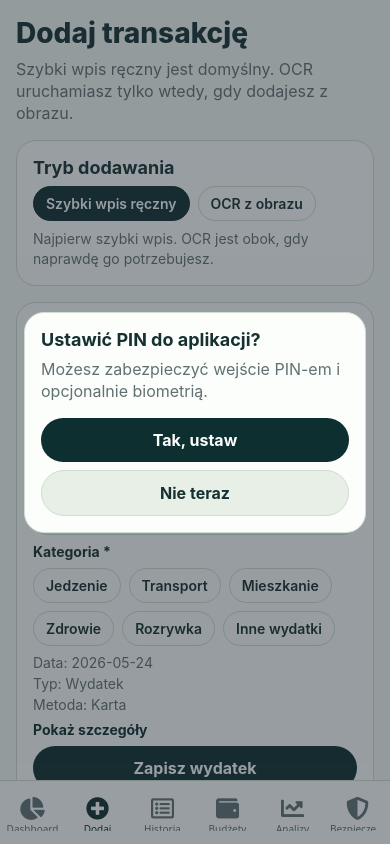
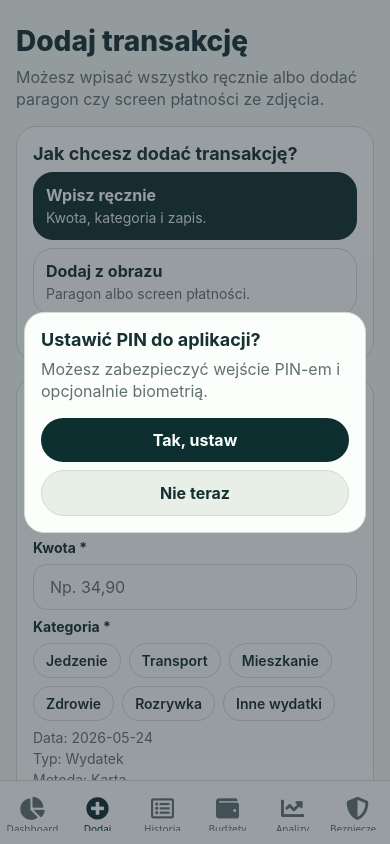
Before and after one commit to JustItDo/finanse-app, a React Native app: screen /AddTransaction in a window 390 px wide. Built offline with nearby package versions, Linux system fonts and the light colour scheme.

Commit message:
Polish post-test transaction and safe-area UX

```diff
--- a/app.json
+++ b/app.json
@@ -54,11 +54,11 @@
         }
       ]
     ],
+    "owner": "justitdo",
     "extra": {
       "eas": {
-        "projectId": "869f10a2-5618-4a50-9453-572d503268e7"
+        "projectId": "c06c83c8-0e8c-49b3-9d07-548aee6cff34"
       }
-    },
-    "owner": "justitdo"
+    }
   }
 }
--- a/src/features/analysis/screens/AnalysisScreen.tsx
+++ b/src/features/analysis/screens/AnalysisScreen.tsx
@@ -21,7 +21,7 @@ const RANGE_OPTIONS: { label: string; value: AnalysisTimeRange }[] = [
 
 export function AnalysisScreen() {
   const { repositories, status, error } = useAppServices();
-  const { contentBottomPadding } = useScreenContentInsets();
+  const { contentBottomPadding, contentTopPadding } = useScreenContentInsets();
   const isFocused = useIsFocused();
   const [range, setRange] = useState<AnalysisTimeRange>('current_month');
   const [analysis, setAnalysis] = useState<AnalysisState | null>(null);
@@ -72,7 +72,7 @@ export function AnalysisScreen() {
     <ScrollView
       contentContainerStyle={[
         styles.content,
-        { paddingBottom: contentBottomPadding },
+        { paddingBottom: contentBottomPadding, paddingTop: contentTopPadding },
       ]}
       showsVerticalScrollIndicator={false}
       style={styles.screen}
--- a/src/features/budgets/screens/BudgetsScreen.tsx
+++ b/src/features/budgets/screens/BudgetsScreen.tsx
@@ -136,7 +136,7 @@ function flattenCategoryItems(setup: BudgetSetupState) {
 
 export function BudgetsScreen() {
   const { repositories, status } = useAppServices();
-  const { contentBottomPadding } = useScreenContentInsets();
+  const { contentBottomPadding, contentTopPadding } = useScreenContentInsets();
   const monthKey = getCurrentMonthKey();
   const scrollRef = useRef<ScrollView | null>(null);
   const scrollToKeyboardTarget = (target: number, topOffset: number) => {
@@ -454,7 +454,7 @@ export function BudgetsScreen() {
         automaticallyAdjustKeyboardInsets
         contentContainerStyle={[
           styles.content,
-          { paddingBottom: contentBottomPadding },
+          { paddingBottom: contentBottomPadding, paddingTop: contentTopPadding },
         ]}
         contentInsetAdjustmentBehavior="automatic"
         keyboardDismissMode={Platform.OS === 'ios' ? 'interactive' : 'on-drag'}
--- a/src/features/dashboard/screens/DashboardScreen.tsx
+++ b/src/features/dashboard/screens/DashboardScreen.tsx
@@ -18,7 +18,7 @@ import { formatMinorUnits } from '@/src/shared/utils/money';
 
 export function DashboardScreen() {
   const { repositories, status, error } = useAppServices();
-  const { contentBottomPadding } = useScreenContentInsets();
+  const { contentBottomPadding, contentTopPadding } = useScreenContentInsets();
   const navigation = useNavigation<BottomTabNavigationProp<RootTabParamList>>();
   const isFocused = useIsFocused();
   const [monthKey, setMonthKey] = useState(getCurrentMonthKey());
@@ -82,7 +82,7 @@ export function DashboardScreen() {
     <ScrollView
       contentContainerStyle={[
         styles.content,
-        { paddingBottom: contentBottomPadding },
+        { paddingBottom: contentBottomPadding, paddingTop: contentTopPadding },
       ]}
       showsVerticalScrollIndicator={false}
       style={styles.screen}
--- a/src/features/history/screens/HistoryScreen.tsx
+++ b/src/features/history/screens/HistoryScreen.tsx
@@ -75,7 +75,7 @@ function formatHistoryMonthSummary(monthKey: string) {
 
 export function HistoryScreen() {
   const { repositories, status, error } = useAppServices();
-  const { contentBottomPadding } = useScreenContentInsets();
+  const { contentBottomPadding, contentTopPadding } = useScreenContentInsets();
   const navigation = useNavigation<BottomTabNavigationProp<RootTabParamList>>();
   const isFocused = useIsFocused();
   const listRef = useRef<FlatList<HistoryTransactionItem> | null>(null);
@@ -500,7 +500,7 @@ export function HistoryScreen() {
       automaticallyAdjustKeyboardInsets
       contentContainerStyle={[
         styles.content,
-        { paddingBottom: contentBottomPadding },
+        { paddingBottom: contentBottomPadding, paddingTop: contentTopPadding },
       ]}
       contentInsetAdjustmentBehavior="automatic"
       data={historyState.transactions}
--- a/src/features/settings/screens/SettingsScreen.tsx
+++ b/src/features/settings/screens/SettingsScreen.tsx
@@ -35,7 +35,7 @@ function getProtectionSummary(hasPin: boolean, biometricEnabled: boolean) {
 }
 
 export function SettingsScreen() {
-  const { contentBottomPadding } = useScreenContentInsets();
+  const { contentBottomPadding, contentTopPadding } = useScreenContentInsets();
   const scrollRef = useRef<ScrollView | null>(null);
   const scrollToKeyboardTarget = (target: number, topOffset: number) => {
     scrollRef.current?.scrollResponderScrollNativeHandleToKeyboard?.(
@@ -237,7 +237,7 @@ export function SettingsScreen() {
         automaticallyAdjustKeyboardInsets
         contentContainerStyle={[
           styles.content,
-          { paddingBottom: contentBottomPadding },
+          { paddingBottom: contentBottomPadding, paddingTop: contentTopPadding },
         ]}
         contentInsetAdjustmentBehavior="automatic"
         keyboardDismissMode={Platform.OS === 'ios' ? 'interactive' : 'on-drag'}
--- a/src/features/transactions/screens/AddTransactionScreen.tsx
+++ b/src/features/transactions/screens/AddTransactionScreen.tsx
@@ -11,6 +11,7 @@ import {
   Text,
   View,
 } from 'react-native';
+import { useIsFocused } from '@react-navigation/native';
 
 import type { TransactionType } from '@/src/domain/finance';
 import {
@@ -65,7 +66,8 @@ type EntryMode = 'manual' | 'ocr';
 
 export function AddTransactionScreen() {
   const { repositories, status } = useAppServices();
-  const { contentBottomPadding } = useScreenContentInsets();
+  const isFocused = useIsFocused();
+  const { contentBottomPadding, contentTopPadding } = useScreenContentInsets();
   const scrollRef = useRef<ScrollView | null>(null);
   const scrollToKeyboardTarget = (target: number, topOffset: number) => {
     scrollRef.current?.scrollResponderScrollNativeHandleToKeyboard?.(
@@ -99,7 +101,7 @@ export function AddTransactionScreen() {
   const [showRawOcrText, setShowRawOcrText] = useState(false);
 
   useEffect(() => {
-    if (status !== 'ready') {
+    if (status !== 'ready' || !isFocused) {
       return;
     }
 
@@ -112,7 +114,27 @@ export function AddTransactionScreen() {
         }
 
         setContext(result);
-        setForm(result.defaultValues);
+        setForm((current) => {
+          if (!current) {
+            return result.defaultValues;
+          }
+
+          const nextType = current.type;
+          const availableCategories = result.categoriesByType[nextType];
+          const hasCurrentCategory = availableCategories.some(
+            (category) => category.id === current.categoryId,
+          );
+
+          return {
+            ...current,
+            categoryId: hasCurrentCategory ? current.categoryId : '',
+            paymentMethod:
+              current.paymentMethod ||
+              result.defaultPaymentMethodByType[nextType],
+            type: nextType,
+          };
+        });
+        setSubmitError(null);
       })
       .catch((error: unknown) => {
         if (!cancelled) {
@@ -127,7 +149,7 @@ export function AddTransactionScreen() {
     return () => {
       cancelled = true;
     };
-  }, [repositories, status]);
+  }, [isFocused, repositories, status]);
 
   useEffect(() => {
     if (!impact) {
@@ -301,7 +323,7 @@ export function AddTransactionScreen() {
         automaticallyAdjustKeyboardInsets
         contentContainerStyle={[
           styles.content,
-          { paddingBottom: contentBottomPadding },
+          { paddingBottom: contentBottomPadding, paddingTop: contentTopPadding },
         ]}
         contentInsetAdjustmentBehavior="automatic"
         keyboardDismissMode={Platform.OS === 'ios' ? 'interactive' : 'on-drag'}
@@ -312,8 +334,8 @@ export function AddTransactionScreen() {
         <View style={styles.hero}>
           <Text style={styles.title}>Dodaj transakcję</Text>
           <Text style={styles.description}>
-            Szybki wpis ręczny jest domyślny. OCR uruchamiasz tylko wtedy, gdy
-            dodajesz z obrazu.
+            Możesz wpisać wszystko ręcznie albo dodać paragon czy screen
+            płatności ze zdjęcia.
           </Text>
         </View>
 
@@ -324,29 +346,31 @@ export function AddTransactionScreen() {
         ) : null}
 
         <AppCard>
-          <Text style={styles.sectionTitle}>Tryb dodawania</Text>
-          <View style={styles.chipGroup}>
-            <Chip
+          <Text style={styles.sectionTitle}>Jak chcesz dodać transakcję?</Text>
+          <View style={styles.modeChoiceRow}>
+            <ModeOptionCard
               active={entryMode === 'manual'}
-              label="Szybki wpis ręczny"
+              description="Kwota, kategoria i zapis."
+              label="Wpisz ręcznie"
               onPress={() => setEntryMode('manual')}
             />
-            <Chip
+            <ModeOptionCard
               active={entryMode === 'ocr'}
-              label="OCR z obrazu"
+              description="Paragon albo screen płatności."
+              label="Dodaj z obrazu"
               onPress={() => setEntryMode('ocr')}
             />
           </View>
           <Text style={styles.helperText}>
             {entryMode === 'manual'
-              ? 'Najpierw szybki wpis. OCR jest obok, gdy naprawdę go potrzebujesz.'
-              : 'Po imporcie od razu poprawiasz pola i zapisujesz transakcję.'}
+              ? 'To najszybsza ścieżka do codziennego wpisu.'
+              : 'Aplikacja odczyta dane ze zdjęcia, a Ty tylko je sprawdzisz i zapiszesz.'}
           </Text>
         </AppCard>
 
         {entryMode === 'ocr' ? (
           <AppCard>
-            <Text style={styles.sectionTitle}>Import z obrazu</Text>
+            <Text style={styles.sectionTitle}>Dodaj z obrazu</Text>
             <View style={styles.importActions}>
               <AppButton
                 disabled={isImporting !== null}
@@ -383,15 +407,15 @@ export function AddTransactionScreen() {
               />
             </View>
             <Text style={styles.footnoteText}>
-              OCR działa w buildzie natywnym. Na webie zostaje ręczne
-              uzupełnienie formularza.
+              Automatyczne odczytanie działa w buildzie natywnym. Na webie
+              zostaje ręczne uzupełnienie formularza.
             </Text>
           </AppCard>
         ) : null}
 
         {ocrResult && ocrCorrectionDraft ? (
           <AppCard>
-            <Text style={styles.sectionTitle}>Korekta OCR</Text>
+            <Text style={styles.sectionTitle}>Sprawdź dane ze zdjęcia</Text>
             <Image
               source={{ uri: ocrResult.attachment.fileUri }}
               style={styles.previewImage}
@@ -799,6 +823,45 @@ function Chip({
   );
 }
 
+function ModeOptionCard({
+  label,
+  description,
+  active,
+  onPress,
+}: {
+  label: string;
+  description: string;
+  active: boolean;
+  onPress: () => void;
+}) {
+  return (
+    <Pressable
+      onPress={onPress}
+      style={[
+        styles.modeOptionCard,
+        active ? styles.modeOptionCardActive : styles.modeOptionCardInactive,
+      ]}
+    >
+      <Text
+        style={[
+          styles.modeOptionTitle,
+          active ? styles.modeOptionTitleActive : null,
+        ]}
+      >
+        {label}
+      </Text>
+      <Text
+        style={[
+          styles.modeOptionDescription,
+          active ? styles.modeOptionDescriptionActive : null,
+        ]}
+      >
+        {description}
+      </Text>
+    </Pressable>
+  );
+}
+
 function FieldLabel({
   label,
   required = false,
@@ -979,6 +1042,39 @@ const styles = StyleSheet.create({
     color: colors.textMuted,
     textAlign: 'center',
   },
+  modeChoiceRow: {
+    gap: spacing.sm,
+  },
+  modeOptionCard: {
+    borderRadius: radius.lg,
+    borderWidth: 1,
+    gap: spacing.xs,
+    padding: spacing.md,
+  },
+  modeOptionCardActive: {
+    backgroundColor: colors.primary,
+    borderColor: colors.primary,
+  },
+  modeOptionCardInactive: {
+    backgroundColor: colors.surface,
+    borderColor: colors.border,
+  },
+  modeOptionDescription: {
+    color: colors.textMuted,
+    fontSize: typography.caption,
+    lineHeight: 18,
+  },
+  modeOptionDescriptionActive: {
+    color: colors.surfaceMuted,
+  },
+  modeOptionTitle: {
+    color: colors.text,
+    fontSize: typography.body,
+    fontWeight: '700',
+  },
+  modeOptionTitleActive: {
+    color: colors.surface,
+  },
   previewImage: {
     borderRadius: radius.md,
     height: 180,
--- a/src/shared/ui/useScreenContentInsets.ts
+++ b/src/shared/ui/useScreenContentInsets.ts
@@ -9,6 +9,7 @@ export function useScreenContentInsets(minBottomPadding = spacing.xxl) {
 
   return {
     contentBottomPadding: Math.max(minBottomPadding, tabBarHeight + spacing.lg),
+    contentTopPadding: Math.max(insets.top + spacing.sm, spacing.xl),
     insets,
     tabBarHeight,
   };
```
